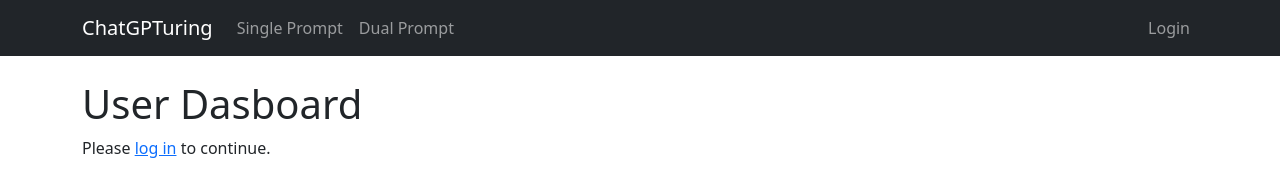
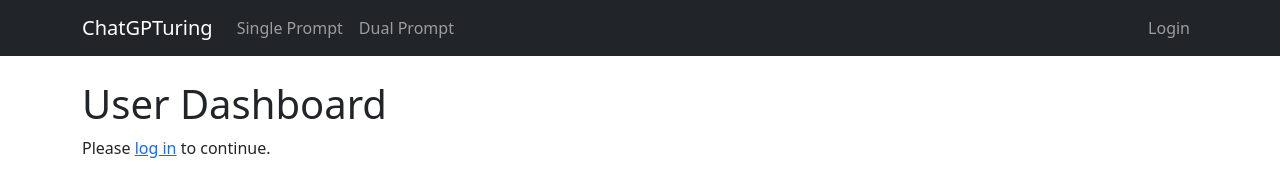
Before and after one commit to ABeeinSpace/cs-senior-project, a Next.js app: page /user-dashboard in a window 1280 px wide. Shown: the top 178 px of the page. Built offline with nearby package versions, Linux system fonts and the light colour scheme; no server answers.

Commit message:
Correct dasboard

```diff
--- a/src/app/user-dashboard/page.js
+++ b/src/app/user-dashboard/page.js
@@ -45,11 +45,11 @@ export default function Home() {
       <br />
       <SignedOutToast />
       <div className="container">
-        <h1>User Dasboard</h1>
+        <h1>User Dashboard</h1>
         {isLoading && <Spinner animation="border" role="status" size='sm'>
           <span className="visually-hidden">Loading... </span>
         </Spinner>}
-        {!isLoading && <RenderTables/>}
+        {!isLoading && <RenderTables />}
       </div>
     </div>
 
@@ -109,6 +109,8 @@ function RenderTables() {
         <div style={{ border: "1px solid black" }}>
           <OverallDataPieChart title="Game Two Score" correct={refGameTwoCorrect} incorrect={refGameTwoGuessed - refGameTwoCorrect}></OverallDataPieChart>
         </div>
+        <br />
+        <br />
       </>
 
     )
```
